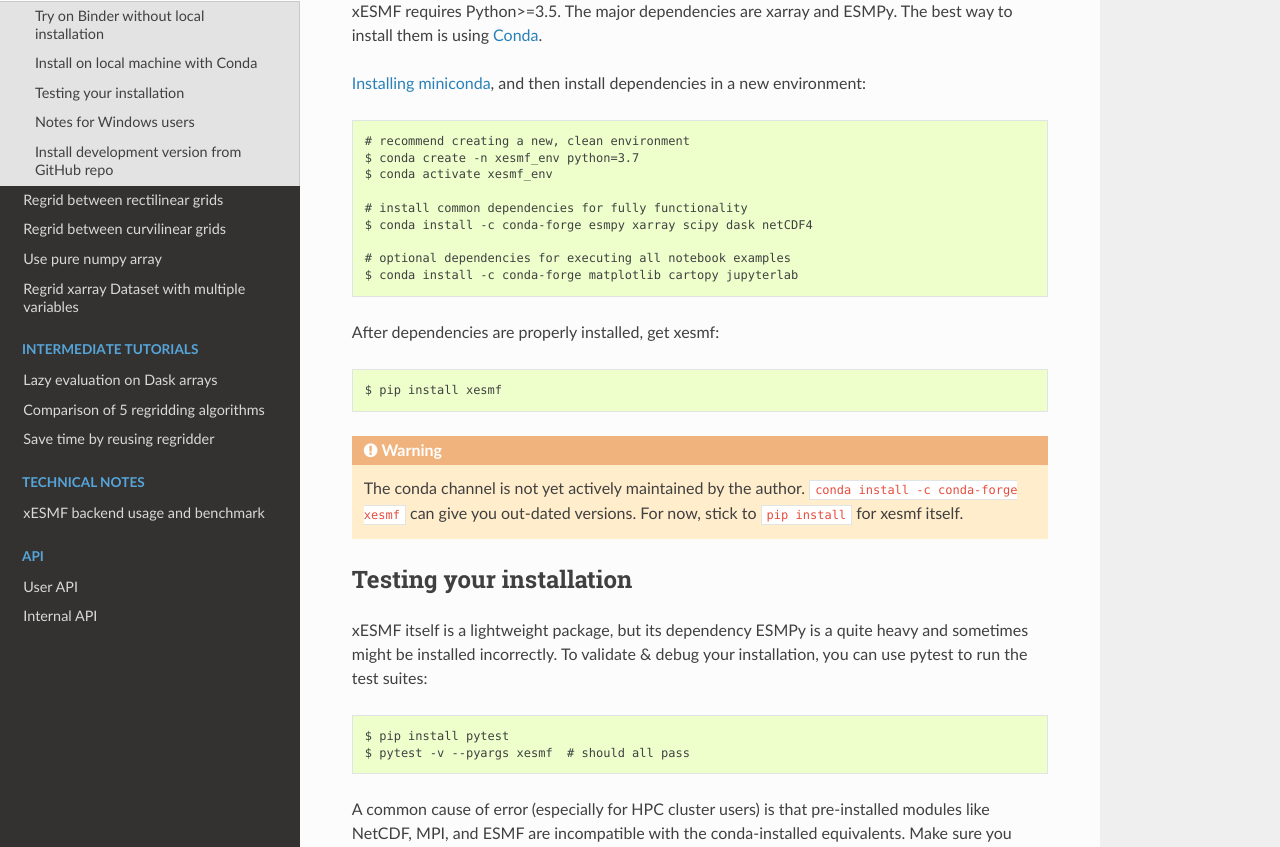
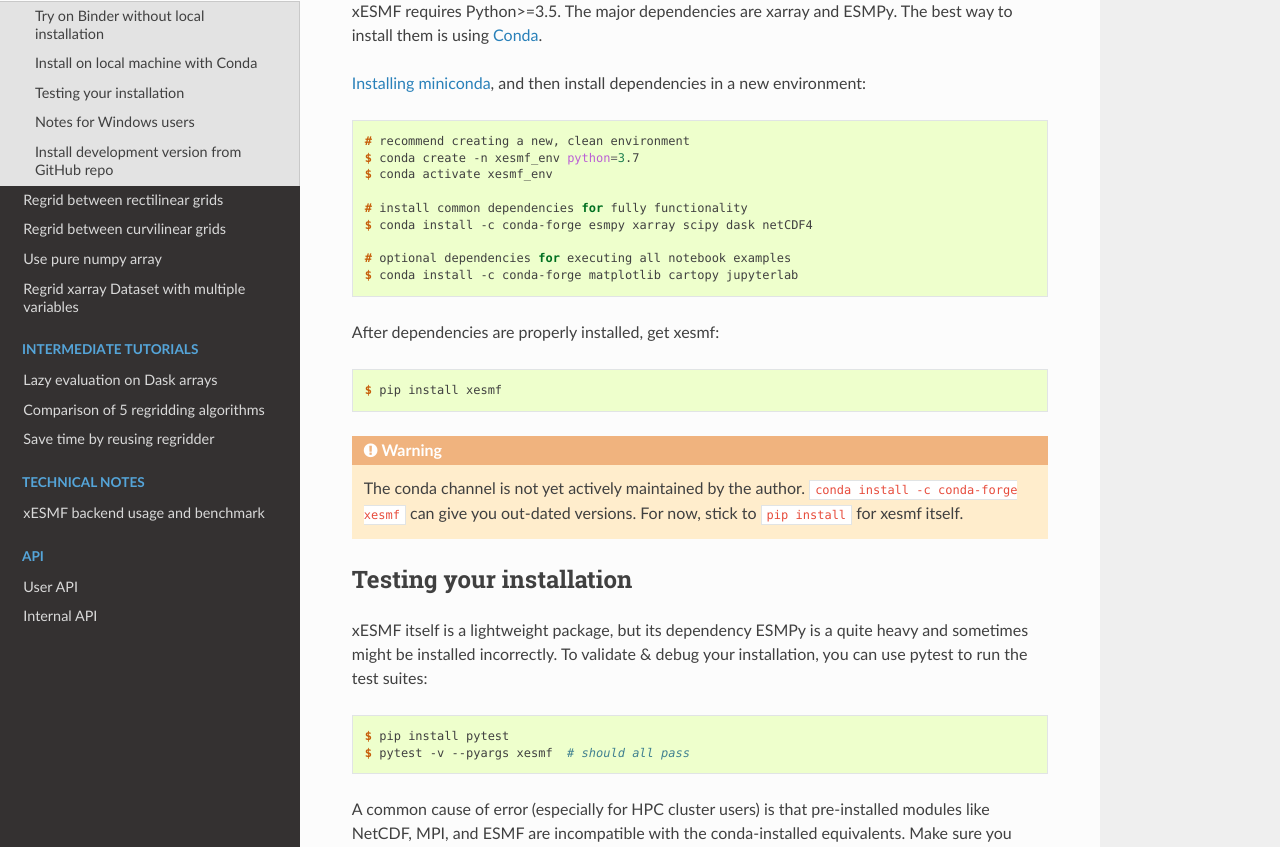
Before and after one commit to JiaweiZhuang/xESMF, a Sphinx documentation site: the page built from doc/installation.rst, in a window 1280 px wide and 1400 px high. Shown: the part 344-1191 px from the top of the window. Built offline with Sphinx 7.4.7 and the Read the Docs theme 2.0.0, drawn with Linux system fonts in a browser that asks for light colours.

Commit message:
Proper syntax highlighting for console blocks

```diff
--- a/doc/installation.rst
+++ b/doc/installation.rst
@@ -13,7 +13,9 @@ Install on local machine with Conda
 
 xESMF requires Python>=3.5. The major dependencies are xarray and ESMPy. The best way to install them is using Conda_.
 
-`Installing miniconda <https://docs.conda.io/projects/conda/en/latest/user-guide/install/index.html>`_, and then install dependencies in a new environment::
+`Installing miniconda <https://docs.conda.io/projects/conda/en/latest/user-guide/install/index.html>`_, and then install dependencies in a new environment:
+
+.. code-block:: console
 
     # recommend creating a new, clean environment
     $ conda create -n xesmf_env python=3.7
@@ -25,10 +27,11 @@ xESMF requires Python>=3.5. The major dependencies are xarray and ESMPy. The bes
     # optional dependencies for executing all notebook examples
     $ conda install -c conda-forge matplotlib cartopy jupyterlab
 
-After dependencies are properly installed, get xesmf::
+After dependencies are properly installed, get xesmf:
+
+.. code-block:: console
 
     $ pip install xesmf
-
 
 .. warning::
 
@@ -37,7 +40,9 @@ After dependencies are properly installed, get xesmf::
 Testing your installation
 -------------------------
 
-xESMF itself is a lightweight package, but its dependency ESMPy is a quite heavy and sometimes might be installed incorrectly. To validate & debug your installation, you can use pytest to run the test suites::
+xESMF itself is a lightweight package, but its dependency ESMPy is a quite heavy and sometimes might be installed incorrectly. To validate & debug your installation, you can use pytest to run the test suites:
+
+.. code-block:: console
 
     $ pip install pytest
     $ pytest -v --pyargs xesmf  # should all pass
```
